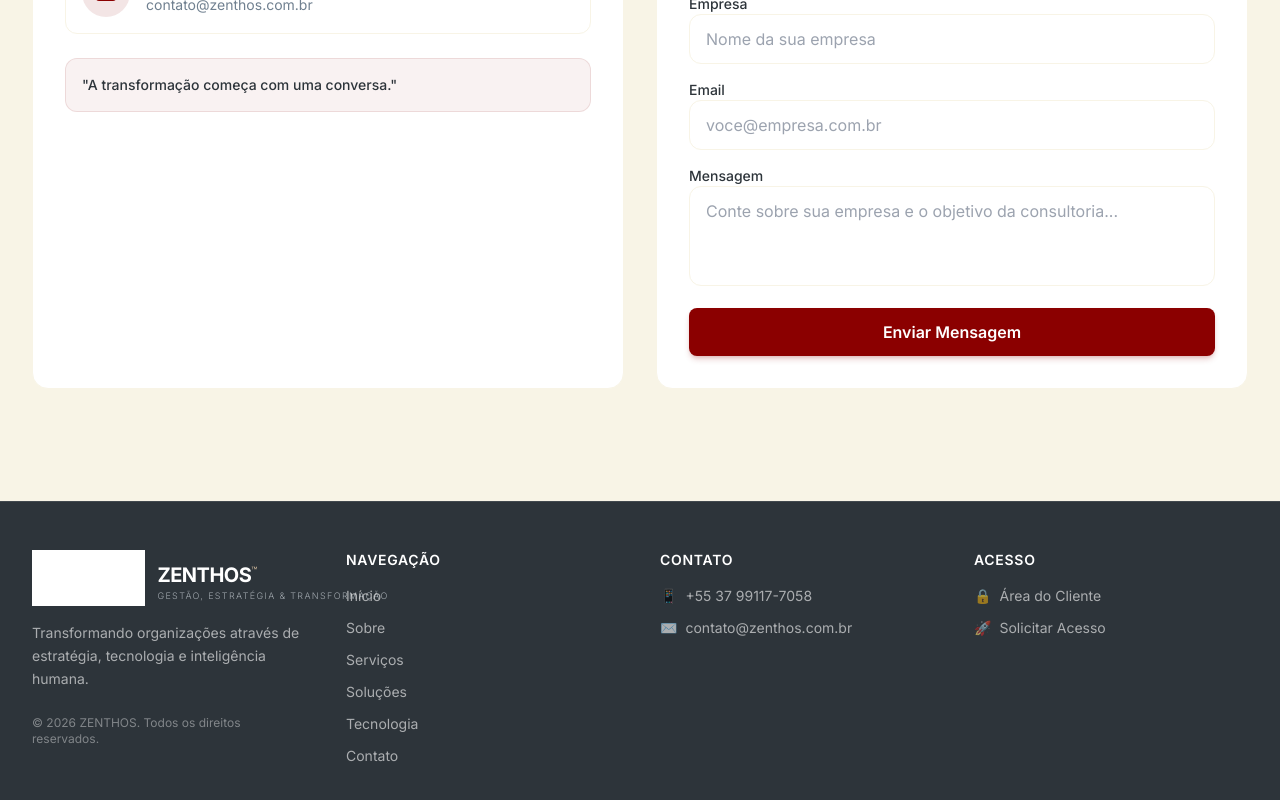
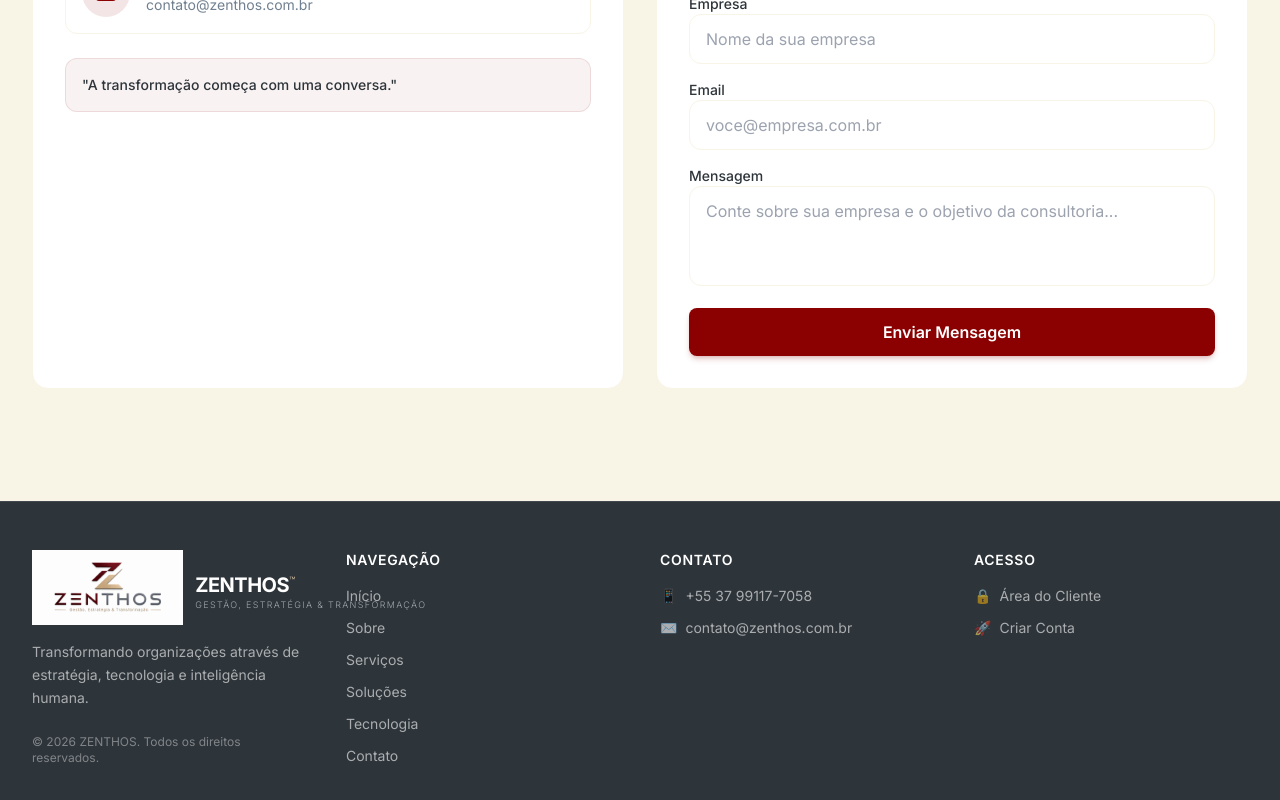
Before and after one commit to trivoroficial/consult_recruit, a Next.js app: page / in a window 1280 px wide. Shown: the part 5928-6728 px from the top of the page. Built offline with nearby package versions, Linux system fonts and the light colour scheme.

Commit message:
Fix image path and update footer link text
Updated the footer component to correct image path and adjust image size. Changed link text from 'Solicitar Acesso' to 'Criar Conta'.

```diff
--- a/src/components/layout/Footer.tsx
+++ b/src/components/layout/Footer.tsx
@@ -26,11 +26,11 @@ export default function Footer() {
           {/* ===== COLUNA 1: MARCA ZENTHOS ===== */}
           <div className="lg:col-span-1">
             <Link href="/" className="flex items-center gap-3 group">
-              {/* CAMINHO CORRIGIDO PARA logo.png */}
+              {/* CAMINHO EXATO E SEM FILTROS DE COR */}
               <img
                 src="/logo.png"
                 alt="ZENTHOS"
-                className="h-[1.5cm] w-auto object-contain brightness-0 invert"
+                className="h-[2cm] w-auto object-contain"
               />
               <div className="flex flex-col leading-none">
                 <div className="flex items-baseline gap-0.5">
@@ -93,7 +93,7 @@ export default function Footer() {
               </li>
               <li>
                 <Link href="/cadastro" className="hover:text-[#E3C9A8] transition-colors duration-200 flex items-center gap-2">
-                  <span>🚀</span> Solicitar Acesso
+                  <span>🚀</span> Criar Conta
                 </Link>
               </li>
             </ul>
```
